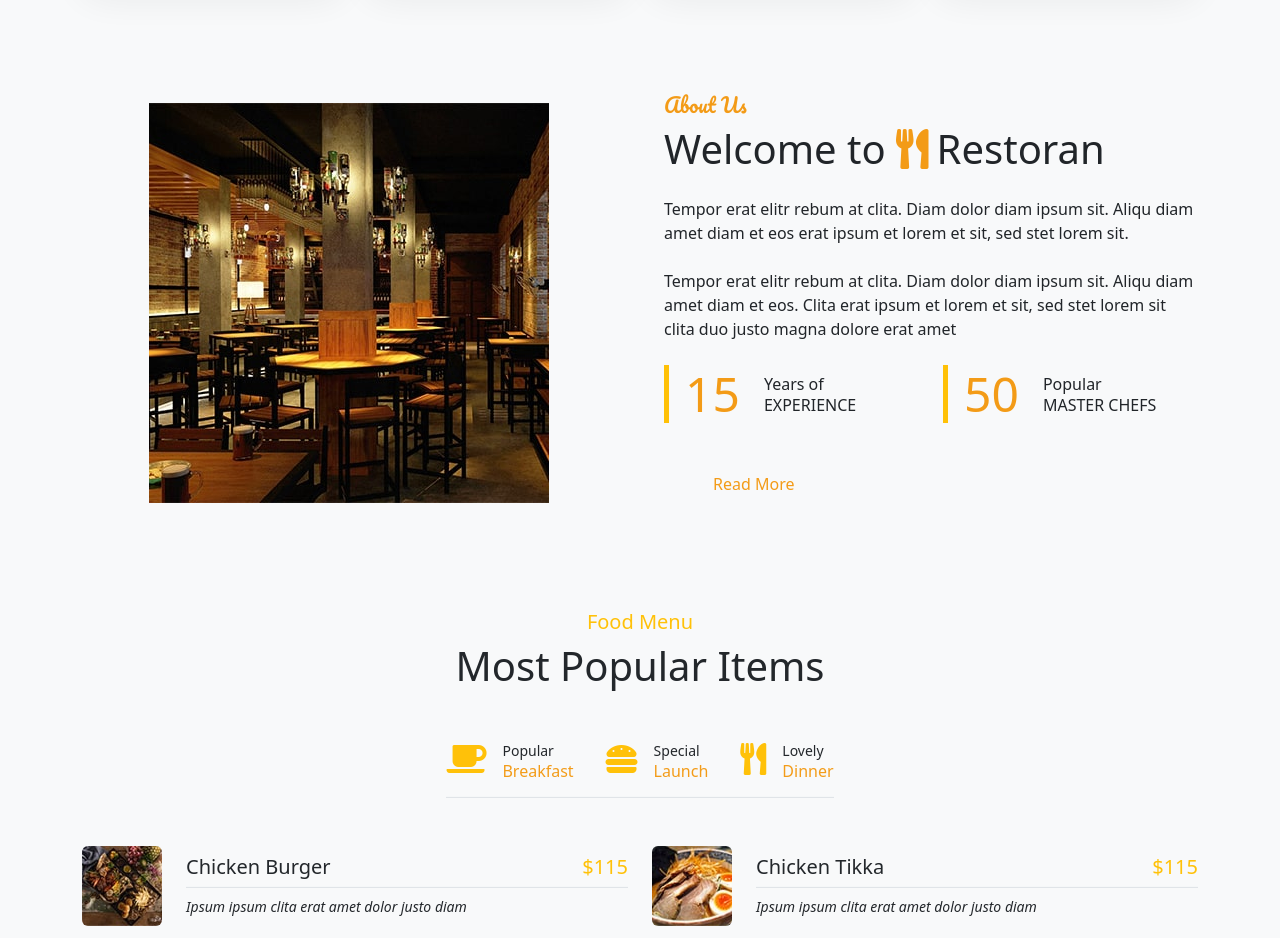
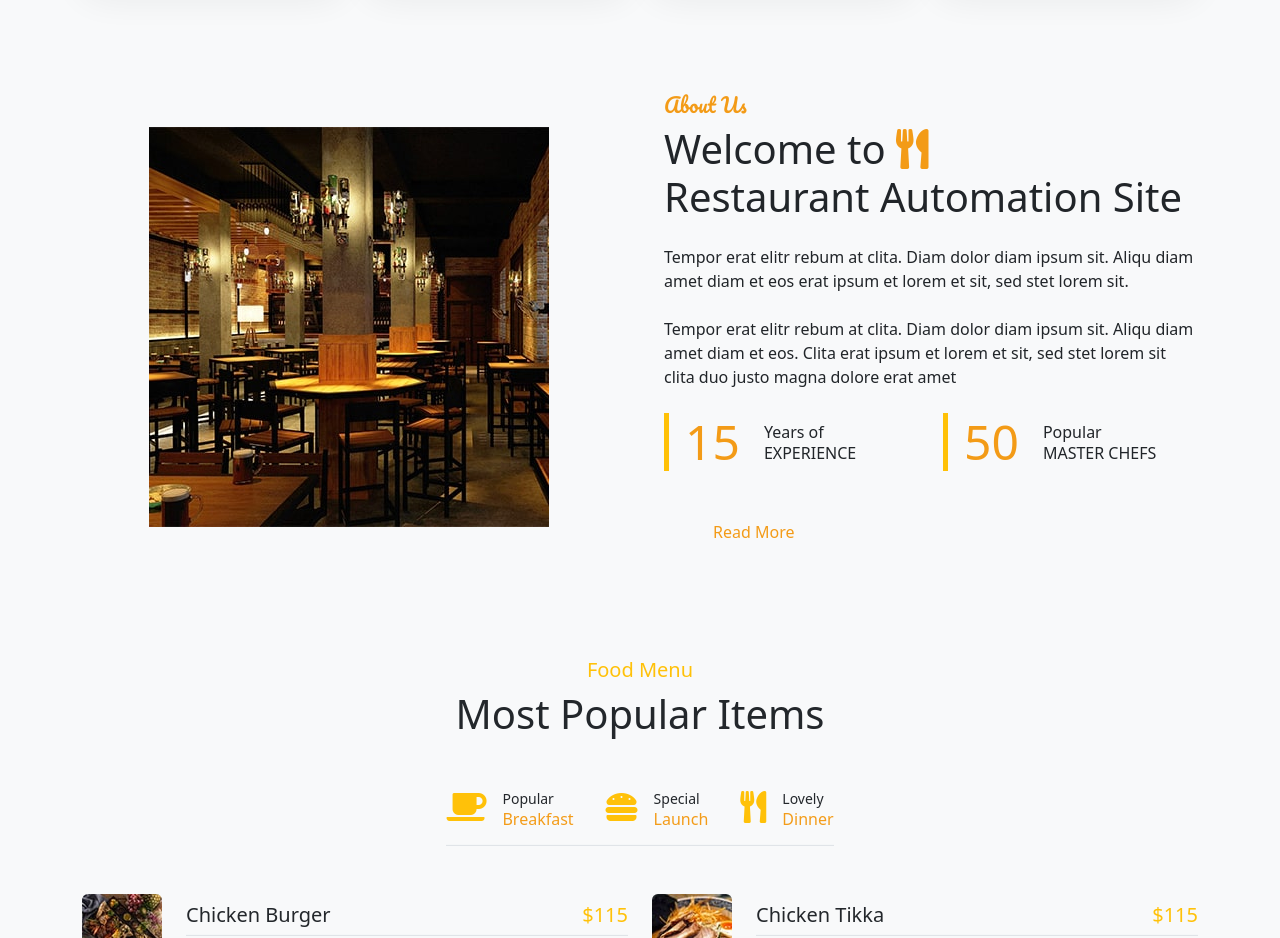
Before and after one commit to SwastikTripathi/AutomatedRestaurantSystem, a plain HTML site: page index.html in a window 1280 px wide. Shown: the part 1107-2045 px from the top of the page. Drawn offline with nearby package versions, Linux system fonts and the light colour scheme.

Commit message:
Update index.html

```diff
--- a/index.html
+++ b/index.html
@@ -127,7 +127,7 @@
                     </div>
                     <div class="col-lg-6">
                         <h5 class="section-title ff-secondary text-start fw-normal" style="font-family: 'Pacifico', cursive;; color: #f39b17">About Us</h5>
-                        <h1 class="mb-4">Welcome to <i class="fa fa-utensils me-2" style="color: #f39b17"></i>Restoran</h1>
+                        <h1 class="mb-4">Welcome to <i class="fa fa-utensils me-2" style="color: #f39b17"></i>Restaurant&nbsp;Automation&nbsp;Site</h1>
                         <p class="mb-4">Tempor erat elitr rebum at clita. Diam dolor diam ipsum sit. Aliqu diam amet diam et eos erat ipsum et lorem et sit, sed stet lorem sit.</p>
                         <p class="mb-4">Tempor erat elitr rebum at clita. Diam dolor diam ipsum sit. Aliqu diam amet diam et eos. Clita erat ipsum et lorem et sit, sed stet lorem sit clita duo justo magna dolore erat amet</p>
                         <div class="row g-4 mb-4">
```
